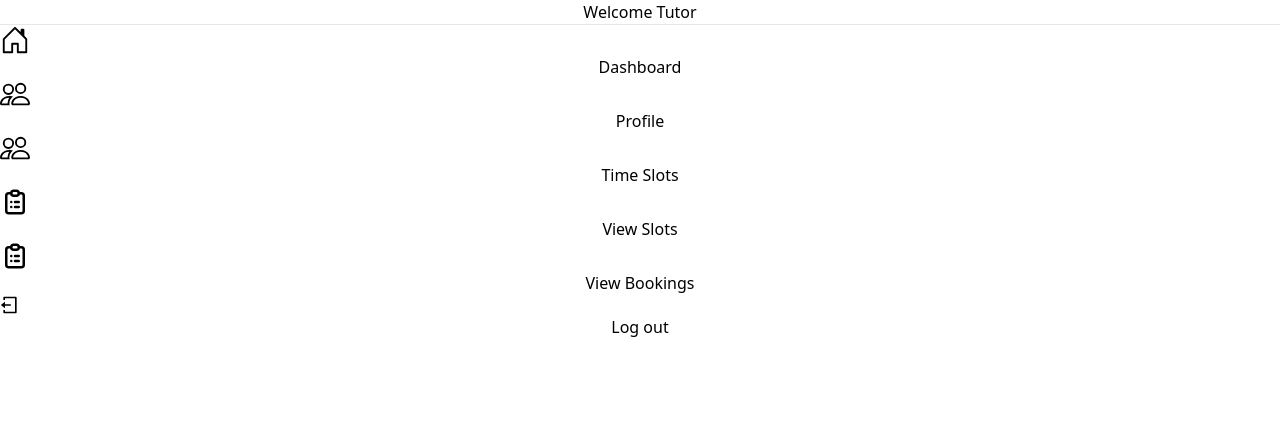
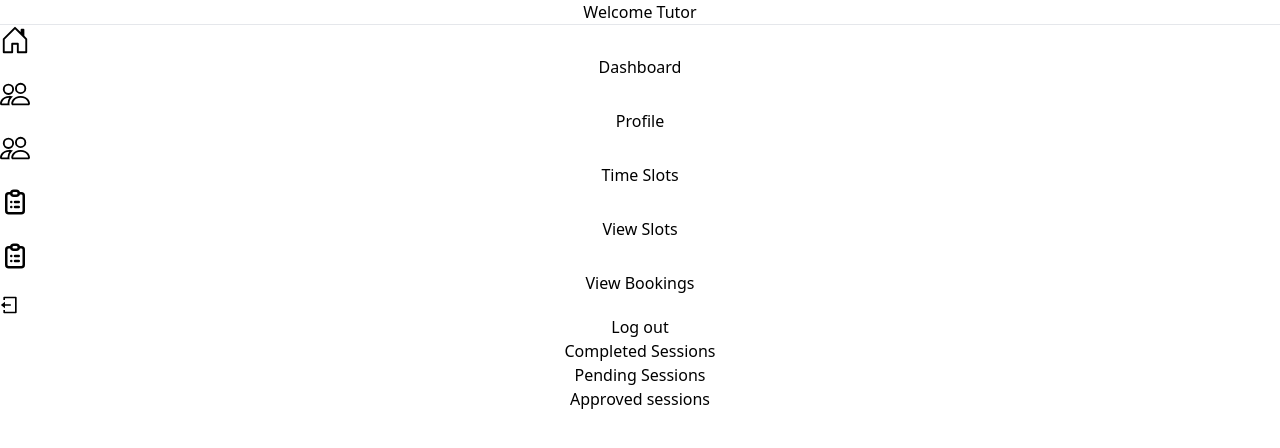
Before and after one commit to nandu44-code/Speak-frontend, a React (Vite) app in the folder Frontend/: page /tutor/home in a window 1280 px wide. Shown: the top 448 px of the page. Built offline with nearby package versions, Linux system fonts and the light colour scheme.

Commit message:
UI changes

```diff
--- a/Frontend/src/components/tutor/SingleSlot.jsx
+++ b/Frontend/src/components/tutor/SingleSlot.jsx
@@ -44,6 +44,7 @@ const handleWalletBooking = async () => {
                 slot: slot_id,
                 booked_by: user_id,
                 amount: 2500,
+                status :'pending',
               };
               const response = await api.post(`slot/bookings/create/`, credentials);
               if (response.status === 201 ){
--- a/Frontend/src/pages/Student/ViewBookingsStudent.jsx
+++ b/Frontend/src/pages/Student/ViewBookingsStudent.jsx
@@ -22,6 +22,29 @@ function ViewBookingsStudent() {
       console.log("object");
     }
   }, [id]);
+
+
+  useEffect(() => {
+    const fetchBookings = async () => {
+      const token = localStorage.getItem("accessToken");
+      if (!token) {
+        console.error("No access token found");
+        return;
+      }
+      const access = jwtDecode(token);
+
+      const user = access.user;
+
+      try {
+        const response = await api.get(`/slot/student/bookings/filter/${user}/${status}`);
+        setBookings(response.data);
+      } catch (error) {
+        console.error("Error fetching bookings:", error);
+      }
+    };
+
+    fetchBookings();
+  }, [status]);
 
   const handleStatusChange = async (newStatus) => {
     setStatus(newStatus);
@@ -150,7 +173,7 @@ function ViewBookingsStudent() {
                 >
 
                     <p className="text-indigo-950 font-normal text-lg hover:text-indigo-500 hover:cursor-pointer" onClick={() => {setId(booking.slot_details.created_by.id)}}>
-                      {booking.slot_details.created_by.username}
+                      {booking.slot_details.created_by.first_name+' '+booking.slot_details.created_by.last_name}
                     </p>
 
                   <p className="text-indigo-900 font-semibold text-xl">
@@ -195,7 +218,8 @@ function ViewBookingsStudent() {
 
                     {isCurrentTimeBetween(
                       booking.slot_details.start_time,
-                      booking.slot_details.end_time
+                      booking.slot_details.end_time,
+                      booking.slot_details.start_date
                     ) && (
                       <>
                       <input type="text" value={roomID} onChange={(e)=>{setRoomID(e.target.value)}} placeholder='Enter the room ID'/>
--- a/Frontend/src/pages/Tutor/TutorHomePage.jsx
+++ b/Frontend/src/pages/Tutor/TutorHomePage.jsx
@@ -2,11 +2,25 @@ import React from 'react'
 import TutorSidebar from '../../components/tutor/TutorSidebar'
 
 function TutorHomePage() {
+
+
+
+
   return (
-    <div>
+    <div className='flex flex-row'>
 
         <TutorSidebar/>
 
+      <div className='w-1/6 shadow-md shadow-black h-48 mx-20 my-20'>
+        <p className='font-bold text-2xl text-gray-800'>Completed Sessions</p>
+      </div>
+      <div className='w-1/6 shadow-md shadow-black h-48 mx-20 my-20'>
+        <p className='font-bold text-2xl text-gray-800'>Pending Sessions</p>
+      </div>
+      <div className='w-1/6 shadow-md shadow-black h-48 mx-20 my-20'>
+        <p className='font-bold text-2xl text-gray-800'>Approved sessions</p>
+
+      </div>
 
     </div>
   )
--- a/Frontend/src/pages/Tutor/ViewBookingsPage.jsx
+++ b/Frontend/src/pages/Tutor/ViewBookingsPage.jsx
@@ -74,9 +74,9 @@ function ViewBookingsPage() {
     return now >= startDateTime && now <= endDateTime;
   };
 
-  const isCurrentTimeAfterEndTime = (endTime) => {
+  const isCurrentTimeAfterEndTime = (endTime, startDate) => {
     const now = new Date();
-    const end = new Date(now.toDateString() + " " + endTime);
+    const end = new Date(startDate + " " + endTime);
     return now >= end;
   };
 
@@ -191,7 +191,7 @@ function ViewBookingsPage() {
                       </div>
                     </td>
                     <td className="border border-gray-400 px-4 py-2">
-                      {isCurrentTimeAfterEndTime(booking.slot_details.end_time) && booking.status === 'confirmed' ? (
+                      {isCurrentTimeAfterEndTime(booking.slot_details.end_time, booking.slot_details.start_date) && booking.status === 'confirmed' ? (
                         <button
                           className="px-4 py-2 bg-gray-500 text-white font-semibold border-2 border-gray-700 rounded-lg mt-2 cursor-pointer"
                           onClick={() => handleCompleted(booking.slot)}
```
